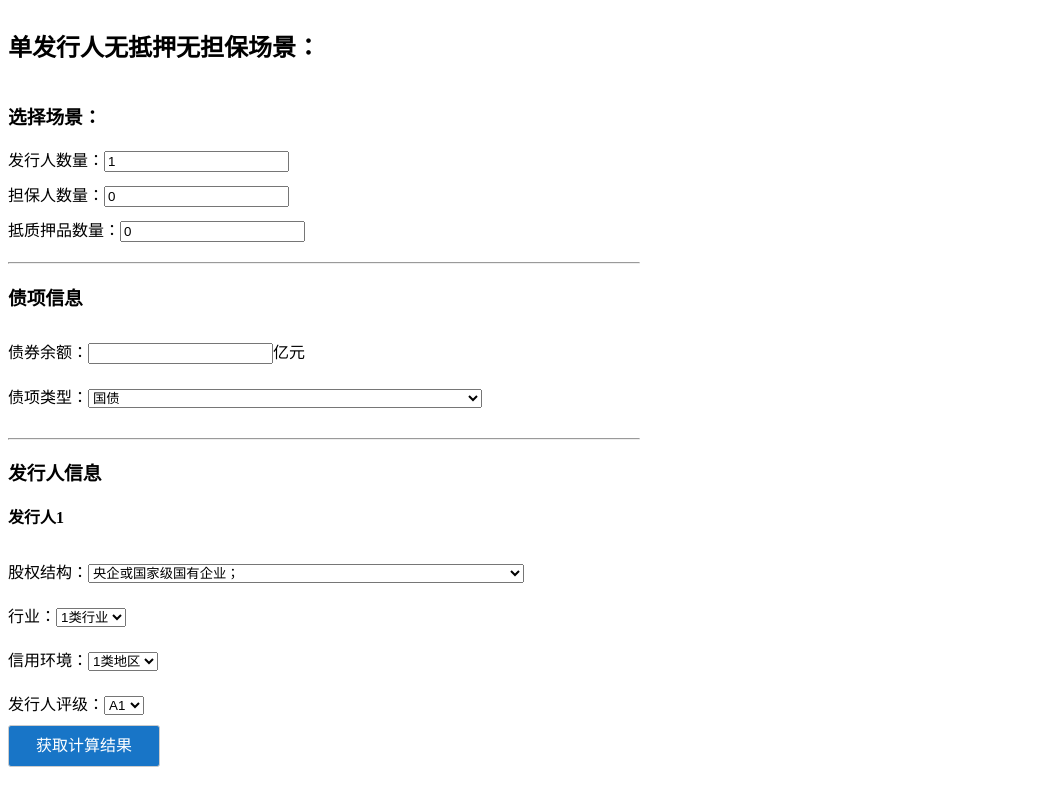
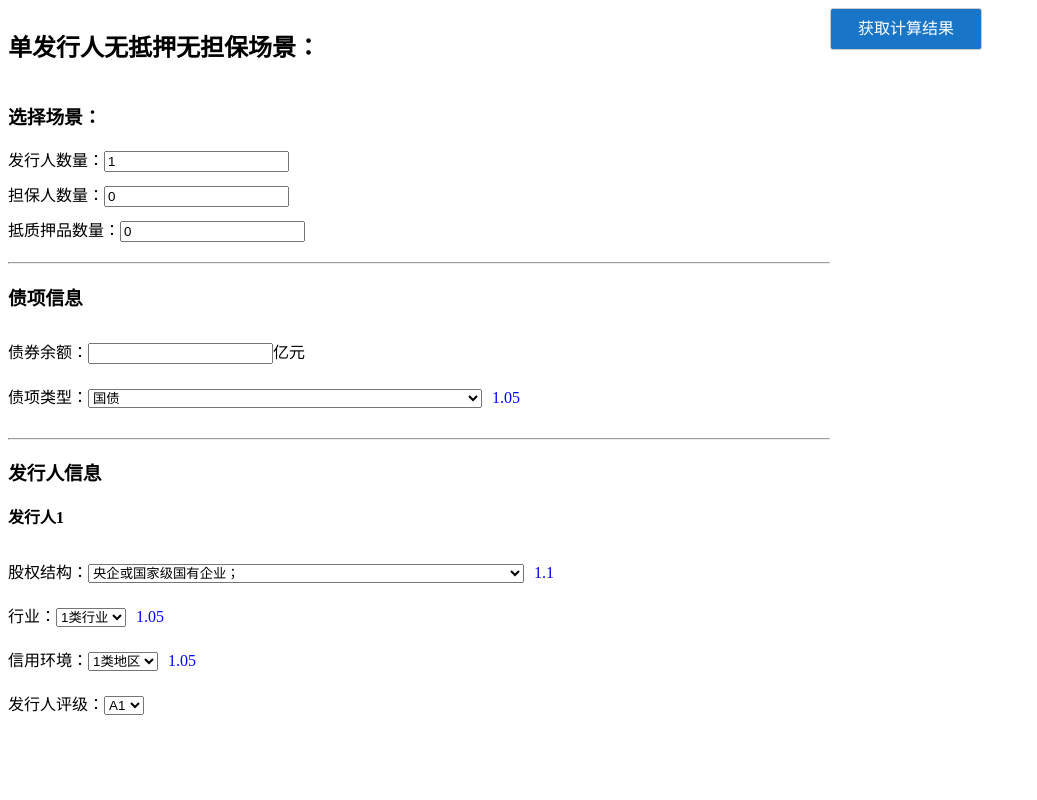
Before and after one commit to Create-life/dc-test, a Vue app: page / in a window 1280 px wide. Shown: the whole page, without its empty margins (0-1037 px from the left). Built offline with nearby package versions, Linux system fonts and the light colour scheme.

Commit message:
展示系数

```diff
--- a/src/App.vue
+++ b/src/App.vue
@@ -28,6 +28,7 @@
         <div class="form-group">
           <label>债券余额：</label>
           <input type="number" name="Company_nature" v-model="bondBalance"/>亿元
+          <span class="notice">{{bondBalance}}</span>
         </div>
         <!-- 债项类型 -->
         <div class="form-group" v-if="bondType">
@@ -35,6 +36,7 @@
           <select name="Company_nature" v-model="bondTypeRatio">
             <option :value="item.ratio" v-for="item in bondType.options" :key="item.id">{{item.name}}</option>
           </select>
+          <span class="notice">{{bondTypeRatio}}</span>
         </div>
       </div>
 
@@ -51,6 +53,7 @@
             <select name="Company_nature" v-model="company.companyNatureRatio">
               <option v-for="item in companyNature.options" :key="item.id" :value="item.ratio">{{item.name}}</option>
             </select>
+            <span class="notice">{{company.companyNatureRatio}}</span>
           </div>
           <!-- 发行人行业 -->
           <div class="form-group" v-if="industary">
@@ -58,6 +61,7 @@
             <select name="Company_nature" v-model="company.industaryRatio">
               <option v-for="item in industary.options" :key="item.id" :value="item.ratio">{{item.name}}</option>
             </select>
+            <span class="notice">{{company.industaryRatio}}</span>
           </div>
           <!-- 信用环境 -->
           <div class="form-group" v-if="creditRegion">
@@ -65,6 +69,7 @@
             <select name="Company_nature" v-model="company.creditRegionRatio">
               <option v-for="item in creditRegion.options" :key="item.id" :value="item.ratio">{{item.name}}</option>
             </select>
+            <span class="notice">{{company.creditRegionRatio}}</span>
           </div>
           <!-- 发行人评级 -->
           <div class="form-group" v-if="companyNum==1">
@@ -91,6 +96,7 @@
           <div class="form-group">
             <label>抵制押品金额：</label>
             <input type="number" name="Company_nature" v-model="pledge.pledgePrice"/>
+            <span class="notice">{{pledge.pledgePrice}}</span>
           </div>
           <!-- 抵质押品独立性 -->
           <div class="form-group" v-if="pledgeDepend">
@@ -98,6 +104,7 @@
             <select :name="'Company_nature' + index" v-model="pledge.pledgeDependRatio">
               <option v-for="item in pledgeDepend.options" :key="item.id" :value="item.ratio">{{item.name}}</option>
             </select>
+            <span class="notice">{{pledge.pledgeDependRatio}}</span>
           </div>
           <!-- 抵质押品类型 -->
           <div class="form-group" v-if="pledgeType">
@@ -105,6 +112,7 @@
             <select name="Company_nature" v-model="pledge.pledgeTypeRatio">
               <option v-for="item in pledgeType.options" :key="item.id" :value="item.ratio">{{item.name}}</option>
             </select>
+            <span class="notice">{{pledge.pledgeTypeRatio}}</span>
           </div>
           <!-- 抵质押品控制力 -->
           <div class="form-group" v-if="pledgeControl">
@@ -112,6 +120,7 @@
             <select name="Company_nature" v-model="pledge.pledgeControlRatio">
               <option v-for="item in pledgeControl.options" :key="item.id" :value="item.ratio">{{item.name}}</option>
             </select>
+            <span class="notice">{{pledge.pledgeControlRatio}}</span>
           </div>
           <!-- 抵质押品执法环境 -->
           <div class="form-group" v-if="pledgeRegion">
@@ -119,6 +128,7 @@
             <select name="Company_nature" v-model="pledge.pledgeRegionRatio">
               <option v-for="item in pledgeRegion.options" :key="item.id" :value="item.ratio">{{item.name}}</option>
             </select>
+            <span class="notice">{{pledge.pledgeRegionRatio}}</span>
           </div>
         </div>
       </div>
@@ -134,6 +144,7 @@
           <div class="form-group">
             <label>担保金额：</label>
             <input type="number" name="Company_nature" v-model="warrantor.warrantorPrice"/>
+            <span class="notice">{{warrantor.warrantorPrice}}</span>
           </div>
           <!-- 担保类型 -->
           <div class="form-group" v-if="guaranteeType">
@@ -141,6 +152,7 @@
             <select :name="'Company_nature' + index" v-model="warrantor.guaranteeTypeRatio">
               <option v-for="item in guaranteeType.options" :key="item.id" :value="item.ratio">{{item.name}}</option>
             </select>
+            <span class="notice">{{warrantor.guaranteeTypeRatio}}</span>
           </div>
           <!-- 担保人类型 -->
           <div class="form-group" v-if="warrantorType">
@@ -148,6 +160,7 @@
             <select name="Company_nature" v-model="warrantor.warrantorTypeRatio">
               <option v-for="item in warrantorType.options" :key="item.id" :value="item.ratio">{{item.name}}</option>
             </select>
+            <span class="notice">{{warrantor.warrantorTypeRatio}}</span>
           </div>
           <!-- 担保强度 -->
           <div class="form-group" v-if="warrantyStrength">
@@ -155,6 +168,7 @@
             <select name="Company_nature" v-model="warrantor.warrantyStrengthRatio">
               <option v-for="item in warrantyStrength.options" :key="item.id" :value="item.ratio">{{item.name}}</option>
             </select>
+            <span class="notice">{{warrantor.warrantyStrengthRatio}}</span>
           </div>
           <!-- 担保人评级 -->
           <div class="form-group" v-if="guarantorNum==1">
@@ -167,14 +181,14 @@
             <label>发行人违约率：</label>
             <input type="number" name="guarantorPd" v-model="warrantor.guarantorPd">%
           </div>
-
         </div>
       </div>
-      <div class="btn" @click="getResult">获取计算结果</div>
     </div>
 
-    <div class="result" v-if="LGDLevel" id="result">
-      <h3>查询结果：</h3>
+    <div class="result" id="result">
+      <div class="btn" @click="getResult">获取计算结果</div>
+      <div v-if="LGDLevel">
+        <h3>计算结果：</h3>
         <div class="form-group">
         <span>债项特征调整系数</span> ：<span style="color: red;">{{bondFeatureAdjustCoefficient}}</span>
         </div>
@@ -208,6 +222,8 @@
         <div class="form-group">
           <span>最终评级</span> ：<span style="color: red;">{{finallyRating}}</span>
         </div>
+      </div>
+
     </div>
   </div>
 </template>
@@ -533,7 +549,7 @@ a {
 }
 .left {
   float: left;
-  width: 50%;
+  width: 65%;
 }
 .btn {
   width: 150px;
@@ -547,7 +563,12 @@ a {
   color: #fff;
 }
 .result {
+  width: 450px;
   position: fixed;
-  right: 100px;
+  right: 0;
+}
+.notice {
+  margin-left: 10px;
+  color: blue;
 }
 </style>
```
Lines whose indentation alone changed are shown as unchanged.
